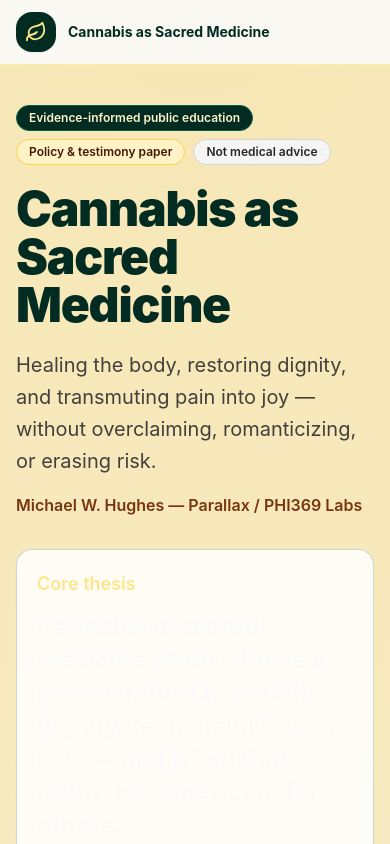
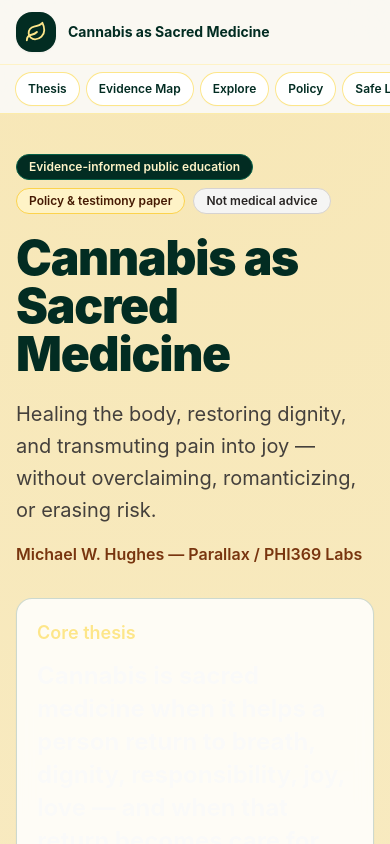
Before and after one commit to MichaelWave369/cannabis-as-sacred-medicine, a React (Vite) app: page / in a window 390 px wide. Shown: the top 844 px of the page. Built offline with nearby package versions, Linux system fonts and the light colour scheme.

Commit message:
Polish navigator for v1.0.2 public site

```diff
--- a/src/App.jsx
+++ b/src/App.jsx
@@ -27,8 +27,11 @@ import {
   Users,
 } from 'lucide-react';
 
-const VERSION = 'v1.0.1 Public Release';
+const SITE_VERSION = 'v1.0.2 Site Polish';
+const CONTENT_VERSION = 'v1.0.1 Public Release';
 const AUTHOR = 'Michael W. Hughes — Parallax / PHI369 Labs';
+const SITE_URL = 'https://michaelwave369.github.io/cannabis-as-sacred-medicine/';
+const REPO_URL = 'https://github.com/MichaelWave369/cannabis-as-sacred-medicine';
 
 const downloads = [
   ['Main Paper PDF', '/cannabis-as-sacred-medicine/papers/Cannabis_as_Sacred_Medicine_Michael_W_Hughes_Parallax_PHI369_Labs_v1_0_1_Public_Release.pdf'],
@@ -45,6 +48,7 @@ const navItems = [
   ['language', 'Safe Language'],
   ['cycle', 'Transmutation'],
   ['downloads', 'Downloads'],
+  ['cite', 'Cite'],
 ];
 
 const sections = [
@@ -270,7 +274,7 @@ export default function App() {
             </div>
             <div>
               <p className="text-sm font-bold leading-tight text-emerald-950">Cannabis as Sacred Medicine</p>
-              <p className="hidden text-xs text-stone-600 sm:block">{VERSION}</p>
+              <p className="hidden text-xs text-stone-600 sm:block">{SITE_VERSION} · content {CONTENT_VERSION}</p>
             </div>
           </button>
           <nav aria-label="Main sections" className="hidden items-center gap-1 lg:flex">
@@ -281,6 +285,13 @@ export default function App() {
             ))}
           </nav>
         </div>
+        <nav aria-label="Mobile section navigation" className="flex gap-2 overflow-x-auto border-t border-amber-100 px-4 py-2 lg:hidden">
+          {navItems.map(([id, label]) => (
+            <button key={id} onClick={() => scrollTo(id)} className="shrink-0 rounded-full bg-white px-3 py-2 text-xs font-semibold text-emerald-950 shadow-sm ring-1 ring-amber-200 focus:outline-none focus:ring-2 focus:ring-emerald-900">
+              {label}
+            </button>
+          ))}
+        </nav>
       </header>
 
       <main id="top">
@@ -328,7 +339,7 @@ export default function App() {
           </motion.div>
         </section>
 
-        <section id="thesis" className="mx-auto max-w-7xl px-4 py-10 md:px-6 scroll-mt-24">
+        <section id="thesis" className="mx-auto max-w-7xl px-4 py-10 md:px-6 scroll-mt-32">
           <SectionTitle eyebrow="Genre boundary" title="What this project is — and is not">This navigator presents an evidence-informed public education, policy, and testimony paper. It is not a clinical trial, systematic review, dosing protocol, medical guideline, legal advice, or theological proof.</SectionTitle>
           <div className="grid gap-4 md:grid-cols-2 lg:grid-cols-4">
             {[[FileText, 'Evidence-informed', 'Built from major reviews, government sources, peer-reviewed literature, policy records, and clearly labeled testimony.'], [ShieldCheck, 'Bounded claims', 'Clinical evidence, ritual history, contested interpretation, ecology, and testimony remain separate claim categories.'], [AlertTriangle, 'Risk-aware', 'Names risks including impaired driving, CUD, CHS, youth concerns, psychosis vulnerability, pregnancy, interactions, and potency.'], [HandHeart, 'Dignity-centered', 'Argues for reverence, repair, consent, maturity, cultural humility, and harm-reduction boundaries.']].map(([Icon, title, text]) => (
@@ -337,7 +348,7 @@ export default function App() {
           </div>
         </section>
 
-        <section id="map" className="mx-auto max-w-7xl px-4 py-10 md:px-6 scroll-mt-24">
+        <section id="map" className="mx-auto max-w-7xl px-4 py-10 md:px-6 scroll-mt-32">
           <SectionTitle eyebrow="Claim discipline" title="Evidence Strength Map">The key discipline is preventing the reader from confusing one type of claim for another.</SectionTitle>
           <Card className="overflow-hidden p-0">
             <div className="overflow-x-auto">
@@ -349,7 +360,7 @@ export default function App() {
           </Card>
         </section>
 
-        <section id="explore" className="mx-auto max-w-7xl px-4 py-10 md:px-6 scroll-mt-24">
+        <section id="explore" className="mx-auto max-w-7xl px-4 py-10 md:px-6 scroll-mt-32">
           <div className="mb-6 grid gap-3 md:grid-cols-[1fr_auto] md:items-end">
             <SectionTitle eyebrow="Explore" title="Navigate the paper by theme">Search or filter the core framework. Each card includes the claim boundary that keeps the argument honest.</SectionTitle>
             <div className="flex flex-col gap-3 sm:flex-row md:justify-end">
@@ -365,29 +376,57 @@ export default function App() {
           </div>
         </section>
 
-        <section id="policy" className="mx-auto max-w-7xl px-4 py-10 md:px-6 scroll-mt-24">
+        <section id="policy" className="mx-auto max-w-7xl px-4 py-10 md:px-6 scroll-mt-32">
           <SectionTitle eyebrow="Policy framework" title="How a society institutionalizes reverence">Reverence becomes real when systems protect truth, dignity, access, restraint, and repair.</SectionTitle>
           <div className="grid gap-4 lg:grid-cols-4">{policyPillars.map(([title, Icon, bullets]) => <Card key={title}><IconBubble icon={Icon} /><h3 className="mt-4 text-lg font-bold text-emerald-950">{title}</h3><ul className="mt-3 space-y-2 text-sm text-stone-700">{bullets.map((b) => <li key={b} className="flex gap-2"><BadgeCheck className="mt-0.5 shrink-0 text-emerald-800" size={15} aria-hidden="true" /><span>{b}</span></li>)}</ul></Card>)}</div>
           <Card className="mt-6 overflow-hidden p-0"><div className="bg-emerald-950 px-5 py-4 text-amber-100"><h3 className="text-lg font-bold">Metrics of success</h3><p className="mt-1 text-sm text-amber-100/80">The framework should be measurable, not merely inspirational.</p></div><div className="grid divide-y divide-amber-100 md:grid-cols-2 md:divide-x md:divide-y-0">{metrics.map(([label, metric]) => <div key={label} className="p-5"><p className="font-bold text-emerald-950">{label}</p><p className="mt-1 text-sm leading-6 text-stone-700">{metric}</p></div>)}</div></Card>
         </section>
 
-        <section id="language" className="mx-auto max-w-7xl px-4 py-10 md:px-6 scroll-mt-24">
+        <section id="language" className="mx-auto max-w-7xl px-4 py-10 md:px-6 scroll-mt-32">
           <SectionTitle eyebrow="Safe-language guide" title="Say this, not that">Advocacy becomes stronger when it refuses overclaiming.</SectionTitle>
           {copied ? <p className="mb-4 rounded-2xl bg-emerald-950 px-4 py-3 text-sm font-semibold text-amber-100" role="status">Copied safer wording.</p> : null}
           <div className="grid gap-4 md:grid-cols-2">{safeLanguage.map(([avoid, use]) => <Card key={avoid}><div className="grid gap-4 md:grid-cols-2"><div className="rounded-2xl border border-red-200 bg-red-50 p-4"><p className="text-xs font-bold uppercase tracking-[0.2em] text-red-700">Avoid</p><p className="mt-2 text-sm font-semibold text-red-950">“{avoid}”</p></div><div className="rounded-2xl border border-emerald-200 bg-emerald-50 p-4"><p className="text-xs font-bold uppercase tracking-[0.2em] text-emerald-700">Use</p><p className="mt-2 text-sm font-semibold leading-6 text-emerald-950">“{use}”</p><button onClick={() => copyText(use)} className="mt-3 rounded-full bg-emerald-950 px-3 py-2 text-xs font-bold text-amber-100 transition hover:bg-emerald-800 focus:outline-none focus:ring-2 focus:ring-emerald-900" aria-label={`Copy safer wording: ${use}`}>Copy safer wording</button></div></div></Card>)}</div>
         </section>
 
-        <section id="cycle" className="mx-auto max-w-7xl px-4 py-10 md:px-6 scroll-mt-24">
+        <section id="cycle" className="mx-auto max-w-7xl px-4 py-10 md:px-6 scroll-mt-32">
           <SectionTitle eyebrow="Transmutation cycle" title="Pain becomes care">The paper’s moral arc is not self-indulgence. It is survival becoming service.</SectionTitle>
           <div className="grid gap-4 md:grid-cols-2 lg:grid-cols-3">{cycle.map(([stage, Icon, meaning, practice], idx) => <Card key={stage} className="relative overflow-hidden"><div className="absolute right-4 top-4 text-5xl font-black text-amber-100">{idx + 1}</div><div className="relative"><div className="mb-4 flex h-12 w-12 items-center justify-center rounded-2xl bg-amber-100 text-amber-950"><Icon size={22} aria-hidden="true" /></div><h3 className="text-2xl font-black text-emerald-950">{stage}</h3><p className="mt-2 text-sm leading-6 text-stone-700">{meaning}</p><p className="mt-4 rounded-2xl bg-emerald-50 p-3 text-sm font-semibold text-emerald-950">{practice}</p></div></Card>)}</div>
         </section>
 
-        <section id="downloads" className="mx-auto max-w-7xl px-4 py-10 md:px-6 md:pb-20 scroll-mt-24">
-          <SectionTitle eyebrow="Release package" title="Download and share responsibly">PDF links will work after the release files are uploaded into <code>public/papers/</code>.</SectionTitle>
+        <section id="downloads" className="mx-auto max-w-7xl px-4 py-10 md:px-6 scroll-mt-32">
+          <SectionTitle eyebrow="Release package" title="Download and share responsibly">The v1.0.1 public-release PDFs are live and served from this GitHub Pages site.</SectionTitle>
           <div className="grid gap-4 md:grid-cols-2 lg:grid-cols-4">{downloads.map(([label, href]) => <a key={label} href={href} download className="group rounded-2xl border border-amber-200 bg-white/85 p-5 shadow-sm transition hover:-translate-y-1 hover:border-emerald-300 hover:shadow-md focus:outline-none focus:ring-2 focus:ring-emerald-900"><div className="flex items-center justify-between gap-4"><IconBubble icon={Download} /><ExternalLink className="text-stone-400 transition group-hover:text-emerald-800" size={18} aria-hidden="true" /></div><h3 className="mt-4 text-lg font-bold text-emerald-950">{label}</h3><p className="mt-2 text-sm text-stone-600">Direct download from the public release package.</p></a>)}</div>
-          <Card className="mt-6 bg-emerald-950 text-stone-50"><div className="flex flex-col gap-4 md:flex-row md:items-center md:justify-between"><div><p className="font-bold text-amber-200">Public status</p><p className="mt-1 text-sm leading-6 text-stone-200">{VERSION} · Evidence-informed public education, policy, and testimony paper · Not medical, legal, or spiritual advice.</p></div><div className="flex items-center gap-2 rounded-2xl bg-white/10 px-4 py-3 text-sm font-semibold text-amber-100"><Map size={18} aria-hidden="true" />Body · Spirit · Justice · Practice</div></div></Card>
+        </section>
+
+        <section id="cite" className="mx-auto max-w-7xl px-4 py-10 md:px-6 scroll-mt-32">
+          <SectionTitle eyebrow="Citation" title="How to cite this work">Use the repository citation metadata for software/site references and the paper title for content references.</SectionTitle>
+          <div className="grid gap-4 lg:grid-cols-2">
+            <Card className="bg-emerald-950 text-stone-50">
+              <p className="text-sm font-bold uppercase tracking-[0.2em] text-amber-200">Suggested citation</p>
+              <p className="mt-3 text-sm leading-7 text-stone-100">Hughes, Michael W. <em>Cannabis as Sacred Medicine: Healing the Body, Restoring Dignity, and Transmuting Pain into Joy.</em> Parallax / PHI369 Labs, {CONTENT_VERSION}. Public navigator {SITE_VERSION}.</p>
+            </Card>
+            <Card>
+              <p className="text-sm font-bold uppercase tracking-[0.2em] text-amber-800">Version and repository</p>
+              <p className="mt-3 text-sm leading-7 text-stone-700">Site: <a className="font-semibold text-emerald-900 underline" href={SITE_URL}>GitHub Pages navigator</a></p>
+              <p className="mt-1 text-sm leading-7 text-stone-700">Repository: <a className="font-semibold text-emerald-900 underline" href={REPO_URL}>MichaelWave369/cannabis-as-sacred-medicine</a></p>
+              <p className="mt-1 text-sm leading-7 text-stone-700">Code license: MIT. Content/assets/testimony language: CC BY-NC-SA 4.0 unless otherwise noted.</p>
+            </Card>
+          </div>
         </section>
       </main>
+
+      <footer className="border-t border-amber-200 bg-emerald-950 px-4 py-10 text-stone-100 md:px-6">
+        <div className="mx-auto grid max-w-7xl gap-6 lg:grid-cols-[1.2fr_0.8fr]">
+          <div>
+            <p className="text-lg font-bold text-amber-200">Cannabis as Sacred Medicine</p>
+            <p className="mt-2 max-w-3xl text-sm leading-7 text-stone-200">{SITE_VERSION} · content {CONTENT_VERSION}. Evidence-informed public education, policy, and testimony project by {AUTHOR}. This project is not medical advice, legal advice, spiritual direction, a clinical trial, systematic review, dosing protocol, or treatment guideline.</p>
+          </div>
+          <div className="rounded-2xl border border-amber-200/20 bg-white/10 p-4 text-sm leading-7 text-stone-200">
+            <p><strong className="text-amber-200">License split:</strong> Code is MIT. Written materials, PDFs, testimony language, diagrams, and visual assets are CC BY-NC-SA 4.0 unless otherwise noted.</p>
+            <p className="mt-2"><strong className="text-amber-200">Claim boundary:</strong> The project argues for reverence without pretending reverence is evidence.</p>
+          </div>
+        </div>
+      </footer>
     </div>
   );
 }
```
